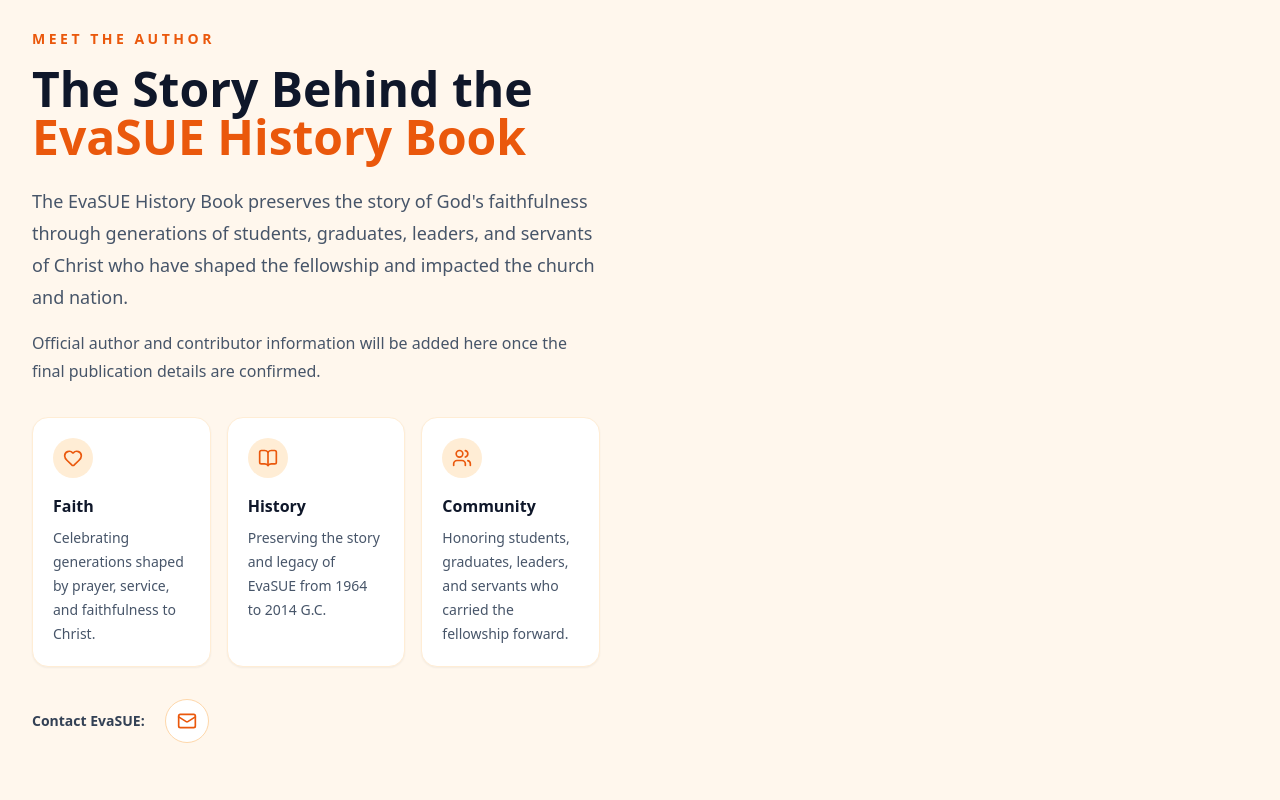
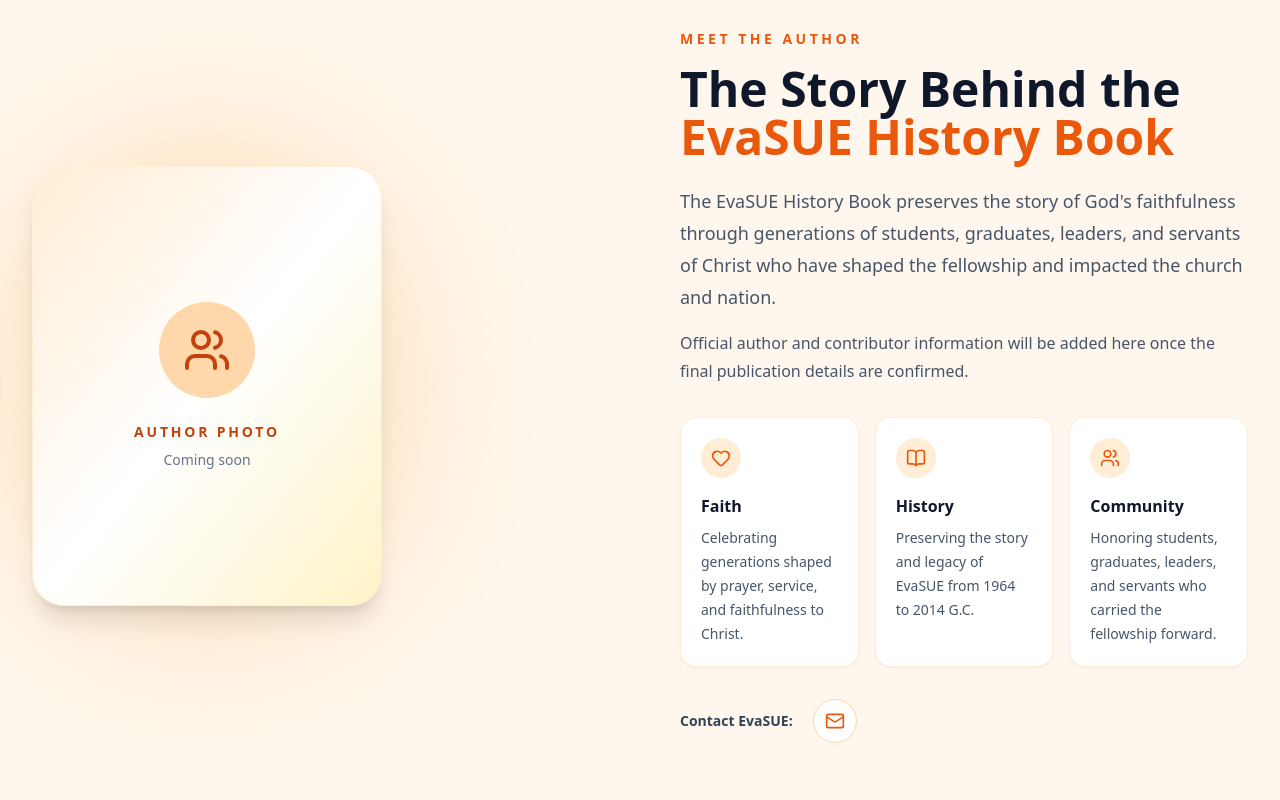
Before and after one commit to natisolomon26/KPI, a Next.js app: page / in a window 1280 px wide. Shown: the part 2060-2860 px from the top of the page. Built offline with nearby package versions, Linux system fonts and the light colour scheme; no server answers.

Commit message:
return author

```diff
--- a/components/books/AboutAuthor.tsx
+++ b/components/books/AboutAuthor.tsx
@@ -15,8 +15,28 @@ export default function AboutAuthor() {
     >
       <Container>
         <div className="grid items-center gap-12 lg:grid-cols-2 lg:gap-20">
+          {/* Author photo placeholder */}
+          <div className="flex justify-center lg:justify-start">
+            <div className="relative">
+              <div className="absolute -inset-10 rounded-full bg-orange-200/60 blur-3xl" />
 
+              <div className="relative flex h-[380px] w-[300px] items-center justify-center overflow-hidden rounded-[2rem] border border-orange-100 bg-gradient-to-br from-orange-100 via-white to-amber-100 shadow-xl sm:h-[440px] sm:w-[350px]">
+                <div className="text-center">
+                  <div className="mx-auto flex h-24 w-24 items-center justify-center rounded-full bg-orange-200 text-orange-700">
+                    <Users className="h-12 w-12" />
+                  </div>
 
+                  <p className="mt-6 text-sm font-bold uppercase tracking-[0.2em] text-orange-700">
+                    Author Photo
+                  </p>
+
+                  <p className="mt-2 text-sm text-slate-500">
+                    Coming soon
+                  </p>
+                </div>
+              </div>
+            </div>
+          </div>
 
         {/* Author information */}
 <div>
```
